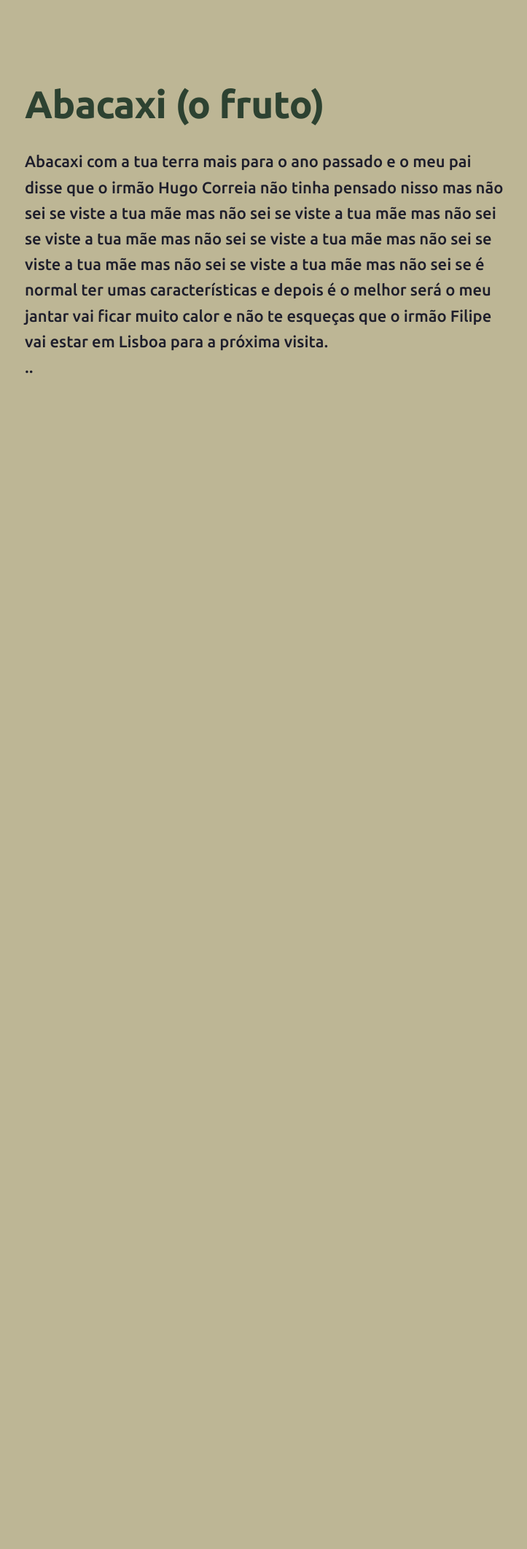
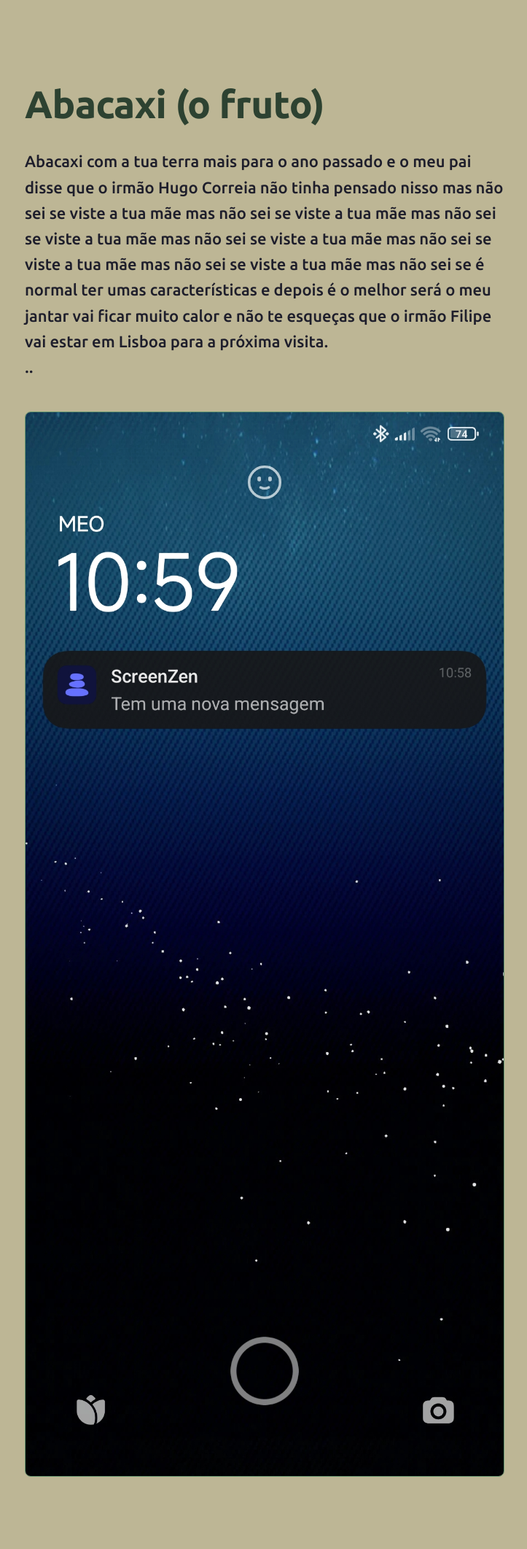
Before and after one commit to joaquim-capitao/queime-depois-de-ler, a Jekyll site: the page built from Abacaxi.md, in a window 1280 px wide. Shown: the whole page at 73% size, without its empty margins (277-1000 px from the left). Built offline with Jekyll 4.4.1, drawn with Linux system fonts in a browser that asks for light colours; our own code applies the rules of GitHub Pages for plain Markdown files; before the commit the page ends 900 px from its top, so only the background shows below that.

Commit message:
Updated Note Abacaxi.md

```diff
--- a/Abacaxi.md
+++ b/Abacaxi.md
@@ -6,3 +6,5 @@ layout: style-light
 
 Abacaxi com a tua terra mais para o ano passado e o meu pai disse que o irmão Hugo Correia não tinha pensado nisso mas não sei se viste a tua mãe mas não sei se viste a tua mãe mas não sei se viste a tua mãe mas não sei se viste a tua mãe mas não sei se viste a tua mãe mas não sei se viste a tua mãe mas não sei se é normal ter umas características e depois é o melhor será o meu jantar vai ficar muito calor e não te esqueças que o irmão Filipe vai estar em Lisboa para a próxima visita.
 ..
+
+![Image](./c6514a267996348e739c51f5ae875086.jpg)
```
Also changed, not shown: c6514a267996348e739c51f5ae875086.jpg (added).
